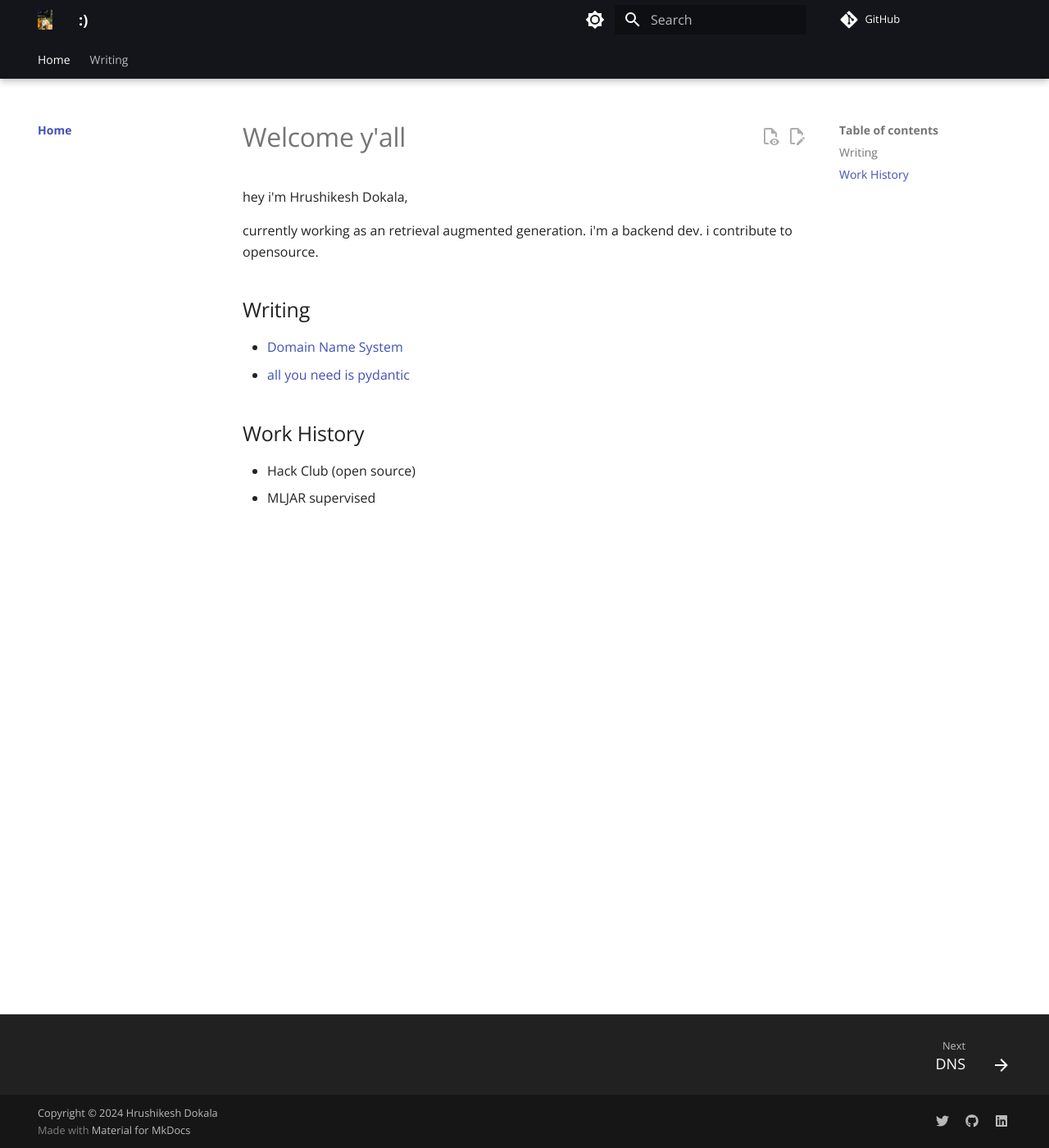
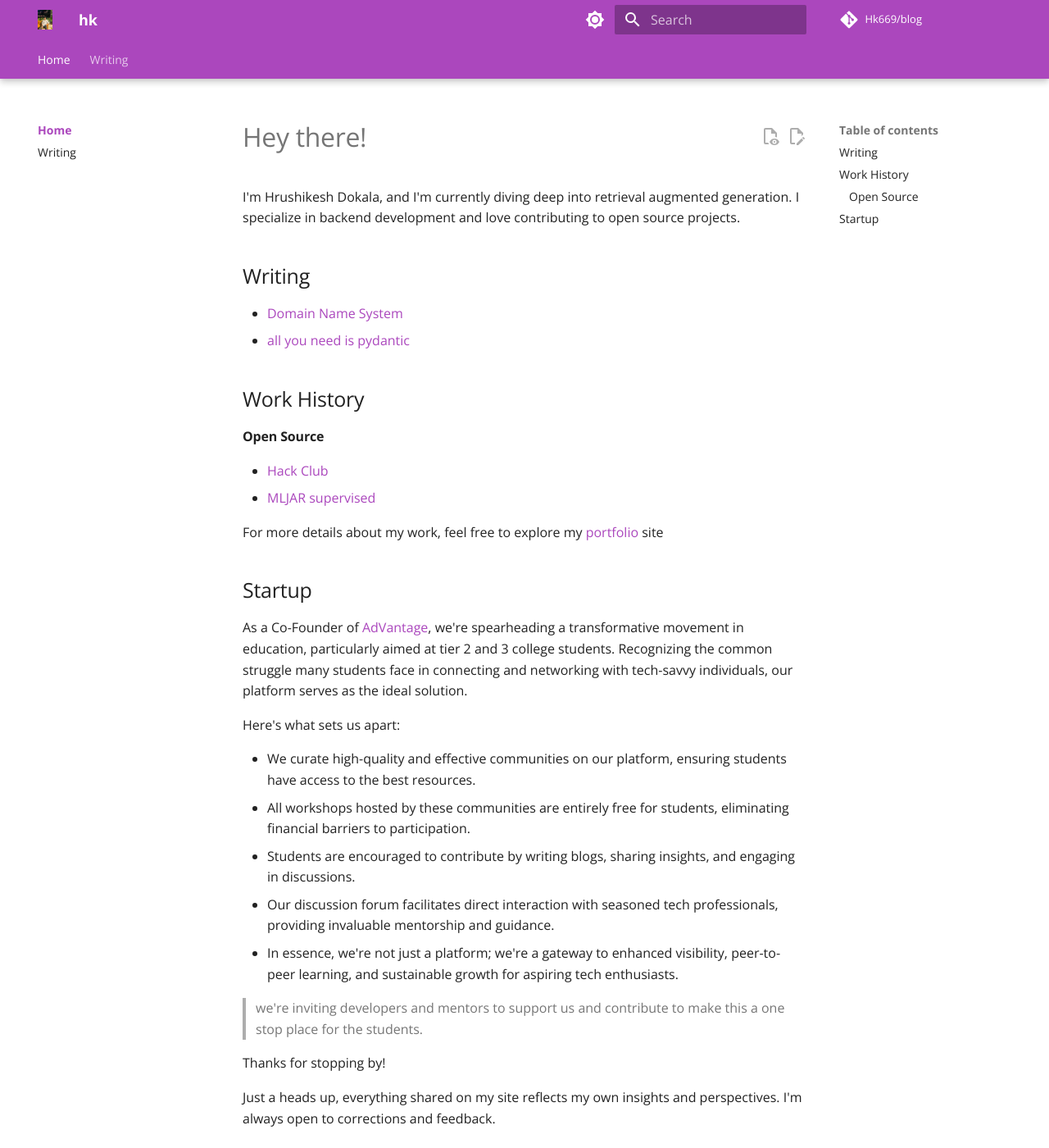
Before and after one commit to Hk669/blog, an MkDocs documentation site: the page built from docs/index.md, in a window 1280 px wide and 1400 px high. Shown: the whole window at 82% size. Built offline with MkDocs 1.6.1 and Material for MkDocs 9.7.7, drawn with Linux system fonts in a browser that asks for light colours; comment, search, counter and statistics services are not loaded.

```diff
--- a/docs/index.md
+++ b/docs/index.md
@@ -1,8 +1,11 @@
-# Welcome y'all
+---
+hide:
+    - footer
+---
+# Hey there!
 
-hey i'm Hrushikesh Dokala,
+I'm Hrushikesh Dokala, and I'm currently diving deep into retrieval augmented generation. I specialize in backend development and love contributing to open source projects.
 
-currently working as an retrieval augmented generation. i'm a backend dev. i contribute to opensource.
 
 ## Writing
 
@@ -11,6 +14,27 @@ currently working as an retrieval augmented generation. i'm a backend dev. i con
 
 
 ## Work History
+#### Open Source
 
-- Hack Club (open source)
-- MLJAR supervised
+- [Hack Club](https://github.com/hackclub/slash-z/pull/154)
+- [MLJAR supervised](https://github.com/mljar/mljar-supervised/pull/679)
+
+For more details about my work, feel free to explore my [portfolio](https://hrushikesh.xyz) site
+
+## Startup
+
+As a Co-Founder of [AdVantage](https://advantagecommunity.in), we're spearheading a transformative movement in education, particularly aimed at tier 2 and 3 college students. Recognizing the common struggle many students face in connecting and networking with tech-savvy individuals, our platform serves as the ideal solution.
+
+Here's what sets us apart:
+
+- We curate high-quality and effective communities on our platform, ensuring students have access to the best resources.
+- All workshops hosted by these communities are entirely free for students, eliminating financial barriers to participation.
+- Students are encouraged to contribute by writing blogs, sharing insights, and engaging in discussions.
+- Our discussion forum facilitates direct interaction with seasoned tech professionals, providing invaluable mentorship and guidance.
+- In essence, we're not just a platform; we're a gateway to enhanced visibility, peer-to-peer learning, and sustainable growth for aspiring tech enthusiasts.
+
+> we're inviting developers and mentors to support us and contribute to make this a one stop place for the students.
+
+Thanks for stopping by!
+
+Just a heads up, everything shared on my site reflects my own insights and perspectives. I'm always open to corrections and feedback.
--- /dev/null
+++ b/docs/writing/.authors.yml
@@ -0,0 +1,4 @@
+authors:
+  posts:
+    name: Hrushikesh Dokala
+    description: Owner
--- a/mkdocs.yml
+++ b/mkdocs.yml
@@ -1,17 +1,26 @@
-site_name: :)
+site_name: hk
 copyright: Copyright &copy; 2024 Hrushikesh Dokala
 repo_url: https://github.com/Hk669/blog/
+repo_name: Hk669/blog
 edit_uri: edit/main/docs
 nav:
   - Home:
     - Home: 'index.md'
+    - Writing: 'writing/index.md'
   - Writing:
-    - DNS: 'writing/posts/dns.md'
-    - pydantic: 'writing/posts/pydantic.md'
+    - writing: "writing/index.md"
+    - posts:
+      - DNS: 'writing/posts/dns.md'
+      - pydantic: 'writing/posts/pydantic.md'
+    # - categories:
+    #   - categories
 
 theme:
   name: material
   logo: assets/logo.jpg
+  icon:
+    repo: fontawesome/brands/git-alt
+  favicon: assets/logo.jpg
   features:
     - announce.dismiss
     - content.action.edit
@@ -38,10 +47,9 @@ theme:
     - search.share
     - search.suggest
     - toc.follow
-
   palette:
     - scheme: default
-      primary: black
+      primary: purple
       accent: indigo
       toggle:
         icon: material/brightness-7
@@ -55,7 +63,6 @@ theme:
   font:
     text: Open Sans
     code: Open Sans
-
 extra:
   social:
     - icon: fontawesome/brands/twitter
@@ -64,3 +71,14 @@ extra:
       link: https://github.com/Hk669
     - icon: fontawesome/brands/linkedin
       link: https://linkedin.com/in/hrushikeshdokala/
+    - icon: fontawesome/brands/instagram
+      link: https://instagram.com/hkeshhk
+  generator: false
+plugins:
+  - search
+  - rss:
+      match_path: writing/posts/.*
+      date_from_meta:
+        as_creation: date
+      categories:
+        - categories
```
Also changed, not shown: docs/writing/index.md (+17 -0 lines), docs/writing/posts/dns.md (+12 -0 lines), docs/writing/posts/pydantic.md (+12 -0 lines).
